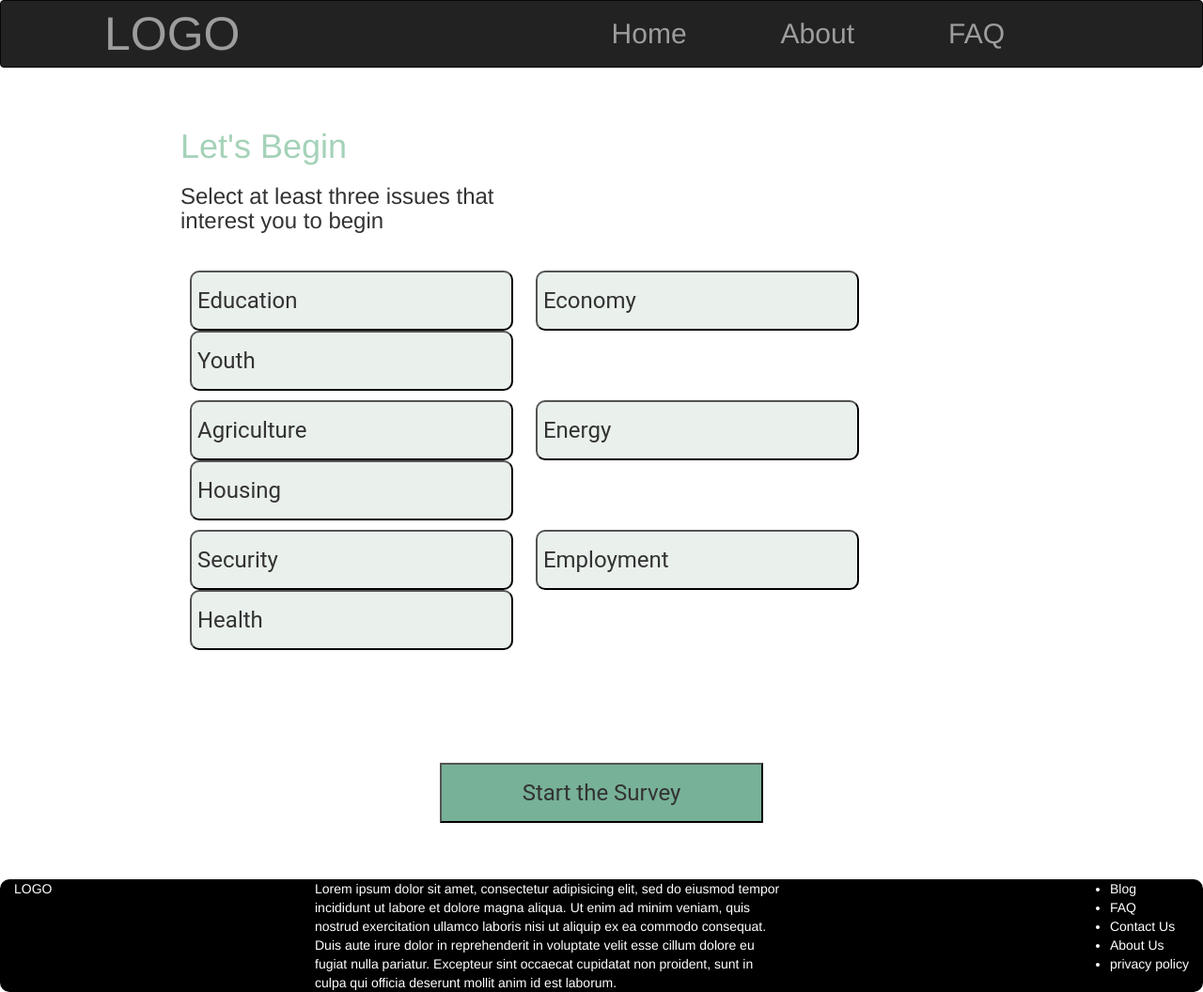
After one commit to team-ace-hng/voting-assistant, a PHP site: page /policy-selection.php in a window 1280 px wide. The commit adds this page. Shown: the whole page at 94% size. Run offline with PHP 8.4, Linux system fonts and the light colour scheme.

Commit message:
added the front end for the policy selection page

```diff
--- a/css/main.css
+++ b/css/main.css
@@ -6,6 +6,8 @@
  /*    footer      */
  /*                */
  /******************/
+
+
 #logo{
 		margin-left:80px;
 		margin-top: 10px;
@@ -25,6 +27,7 @@
 		border-radius: 10px;
 		color: #fff;
 	}
+    ul{float:right;}
 	section{
 		height:490px;
 		background-color: #ccc;
@@ -95,10 +98,76 @@
 /******************/
  /*                */
  /*                */
- /*      home      */
- /*                */
+ /*    Questions   */
+ /*       Page     */
  /*                */
  /******************/
 .survey{
      height: 100vh;
 }
+
+/******************/
+ /*                */
+ /*                */
+ /*     Policy     */
+ /*    Selection   */
+ /*                */
+ /******************/
+
+ #policy{
+    height: 100vh;
+    width:70%;
+    margin:5% auto 0 auto;
+ }
+ #policy-container{
+     display: block;
+     align-items: center;
+     margin:auto;
+    padding:20px 0;
+}
+#policy h1{
+            color: #A4D2B8;
+            font-weight: 100;
+        }
+#policy h3{
+            font-weight: 100;
+            width:40%;
+            line-height: 1.1em;
+        }
+.policy-list{
+    width:100%;
+    margin:10px auto;
+    height: auto;
+}
+.policy-btn, #start{
+    width: 43vh;
+    height: 8vh;
+
+}
+button, #start{
+    font-family: Roboto;
+    font-style: "bold";
+    font-size:24px;
+    line-height: 28px;
+
+}
+.policy-btn .first-btn{
+    margin-right: 0;
+}
+button.policy-btn{
+    margin:auto 10px;
+    text-align: left;
+    border-radius: 10px;
+    background-color: #EAF0EC;
+}
+#start{
+    background-color: #77B198;
+}
+.start-survey{
+     width: 50%;
+    height: 8vh;
+    margin:auto;
+    align-items: center;
+    text-align: center;
+    padding:10% 0 0 0;
+}
--- a/header.php
+++ b/header.php
@@ -2,8 +2,17 @@
 <html>
 <head>
 	<link href="https://maxcdn.bootstrapcdn.com/bootstrap/3.3.7/css/bootstrap.min.css" rel="stylesheet" integrity="sha384-BVYiiSIFeK1dGmJRAkycuHAHRg32OmUcww7on3RYdg4Va+PmSTsz/K68vbdEjh4u" crossorigin="anonymous">
+    <meta charset="utf-8">
+    <meta http-equiv="X-UA-Compatible" content="IE=edge">
+    <meta name="viewport" content="width=device-width, initial-scale=1">
 
-	<title>Team Ace</title>
+	<title><?php
+    if (isset($pageTitle)) {
+        echo "You Choose - ".$pageTitle;
+    } else {
+        echo "You Choose";
+    }
+    ?></title>
     <link rel="stylesheet" href="css/main.css">
 
 
--- /dev/null
+++ b/policy-selection.php
@@ -0,0 +1,35 @@
+<?php
+  include "header.php";
+?>
+<!Doctype html>
+<html>
+  <head>
+    <title>You Choose | Select Policies</title>
+   <link rel="stylesheet" href="css/main.css">
+  </head>
+  <body>
+<div id="policy">
+<h1 >Let's Begin</h1>
+<h3>Select at least three issues that interest you to begin </h3>
+<div id="policy-container" >
+  <div class="policy-list">
+    <button name="" type="" value="" class="policy-btn first-btn">Education</button>
+    <button name="" type="" value="" class="policy-btn">Economy</button>
+    <button name="" type="" value="" class="policy-btn">Youth</button>
+  </div>
+  <div class="policy-list">
+    <button name="" type="" value="" class="policy-btn first-btn">Agriculture</button>
+    <button name="" type="" value="" class="policy-btn">Energy</button>
+    <button name="" type="" value="" class="policy-btn">Housing</button>
+  </div>
+  <div class="policy-list">
+    <button name="" type="" value="" class="policy-btn first-btn">Security</button>
+    <button name="" type="" value="" class="policy-btn">Employment</button>
+    <button name="" type="" value="" class="policy-btn">Health</button>
+  </div>
+</div>
+<div class="start-survey">
+  <button name="" type="" value="" id="start">Start the Survey</button>
+</div>
+</div>
+<?php include ('footer.php'); ?>
```
Also changed, not shown: questions-page.html (line endings or trailing spaces), results.php (added).
